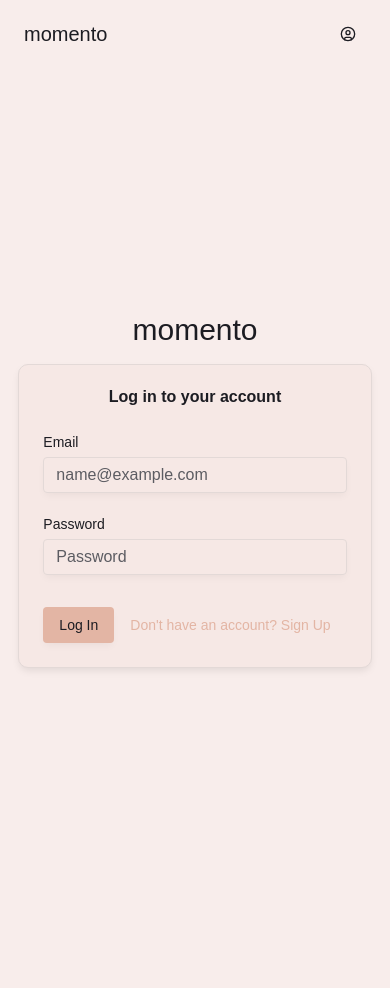
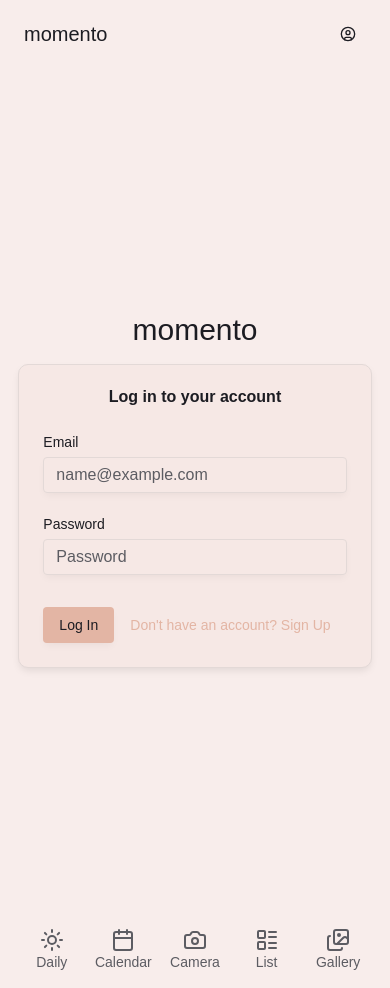
Before and after one commit to Ianszzkieyyy/momento-app, a Next.js app: page /login in a window 390 px wide. Before the commit the page ends 912 px from the top, so only its background shows below. Built offline with nearby package versions, Linux system fonts and the light colour scheme; no server answers.

Commit message:
added bottom navbar for mobile view / fixed visual bugs

```diff
--- a/app/api/image/route.ts
+++ b/app/api/image/route.ts
@@ -9,7 +9,7 @@ export async function POST (req: Request) {
     }
 
     const { filePath } = await req.json()
-    if (!filePath.startsWith(`entry-photo/${user.id}-`)) {
+    if (!filePath.startsWith(`${user.id}/${user.id}-`)) {
         return new Response('Forbidden', { status: 403 });
     }
 
--- a/app/layout.tsx
+++ b/app/layout.tsx
@@ -2,6 +2,7 @@ import type { Metadata } from "next";
 import { cookies } from "next/headers"
 import { SidebarProvider } from "@/components/ui/sidebar";
 import AppSidebar from "@/components/app-sidebar";
+import BottomNav from "@/components/bottom-nav";
 import { CircleUser } from "lucide-react";
 import "./globals.css";
 import { Button } from "@/components/ui/button";
@@ -37,6 +38,9 @@ export default async function RootLayout({
             <div className="flex-1 flex justify-center">
               {children}
             </div>
+            <div className="md:hidden">
+              <BottomNav />
+            </div>
           </main>
         </SidebarProvider>
       </body>
--- a/app/page.tsx
+++ b/app/page.tsx
@@ -29,10 +29,11 @@ export default async function Home() {
       <div className="hidden md:block">
           <SidebarTrigger className='absolute top-4 left-4 z-50'/>
       </div>
-      <div className='flex flex-col justify-center items-center'>
+      <div className='flex flex-col items-center h-[80dvh]'>
         <CalendarStrip />
-        <EmptyView />
-        {/* <h1>hello, {user?.first_name}</h1> */}
+        <div className='flex-1 flex items-center justify-center'>
+          <EmptyView />
+        </div>
       </div>
     </div>
   );
--- /dev/null
+++ b/components/bottom-nav.tsx
@@ -0,0 +1,55 @@
+"use client"
+
+import { Camera } from "lucide-react";
+import { Sun } from "lucide-react";
+import { Calendar } from "lucide-react";
+import { LayoutList } from "lucide-react";
+import { Images } from "lucide-react";
+import { JSX } from "react";
+
+interface View {
+    title: string;
+    href: string;
+    icon: JSX.Element;
+}
+
+const views: View[] = [
+    {
+        title: "Daily",
+        href: "?view=daily",
+        icon: <Sun />
+    },
+    {
+        title: "Calendar",
+        href: "?view=calendar",
+        icon: <Calendar />
+    },
+    {
+        title: "Camera",
+        href: "?view=camera",
+        icon: <Camera />
+    },
+    {
+        title: "List",
+        href: "?view=list",
+        icon: <LayoutList />
+    },
+    {
+        title: "Gallery",
+        href: "?view=gallery",
+        icon: <Images />
+    },
+]
+
+export default function BottomNav() {
+    return (
+        <div className="flex justify-between items-center p-4">
+            {views.map((view) => (
+                <button key={view.title} onClick={() => history.pushState(null, '', view.href)} className="flex flex-col flex-1 min-w-0 items-center text-sm text-muted-foreground hover:text-foreground">
+                    {view.icon}
+                    <span>{view.title}</span>
+                </button>
+            ))}
+        </div>
+    );
+}
--- a/components/empty-view.tsx
+++ b/components/empty-view.tsx
@@ -17,7 +17,7 @@ export default function EmptyView() {
 
         const fileExt = file.name.split('.').pop()
         const fileName = `${user?.id}-${Date.now()}.${fileExt}`
-        const filePath = `entry-photo/${fileName}`
+        const filePath = `${user?.id}/${fileName}`
 
         const { error: uploadError } = await supabase.storage
             .from("entry-photo")
@@ -27,14 +27,15 @@ export default function EmptyView() {
             setUploading(false)
         }
 
+        console.log("File uploaded successfully:", filePath)
         setUploading(false)
     }
 
     return (
-        <div className="flex flex-col items-center justify-center gap-4 min-h-screen">
+        <div>
             <label htmlFor="file-upload" className="flex flex-col items-center justify-center gap-4 cursor-pointer hover:opacity-80 transition-opacity">
                 <input id="file-upload" type="file" accept="image/*" onChange={handleUpload} className="hidden" />
-                <Camera className="w-24 h-24 text-muted-foreground" />
+                <Camera className="w-24 h-24 text-secondary" />
                 <h1>Take a quick moment...</h1>
                 {uploading && <p>Uploading...</p>}
             </label>
```
